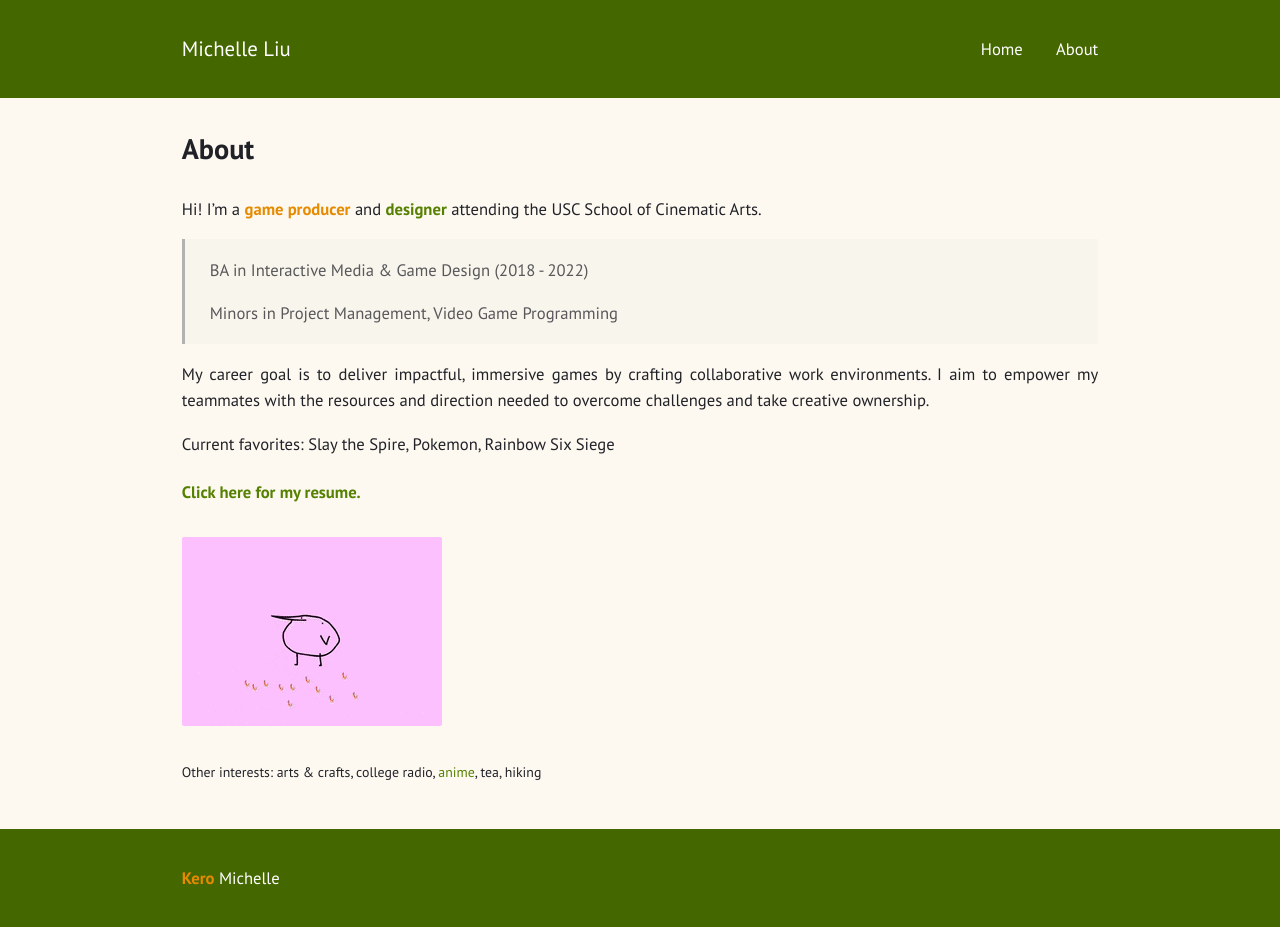
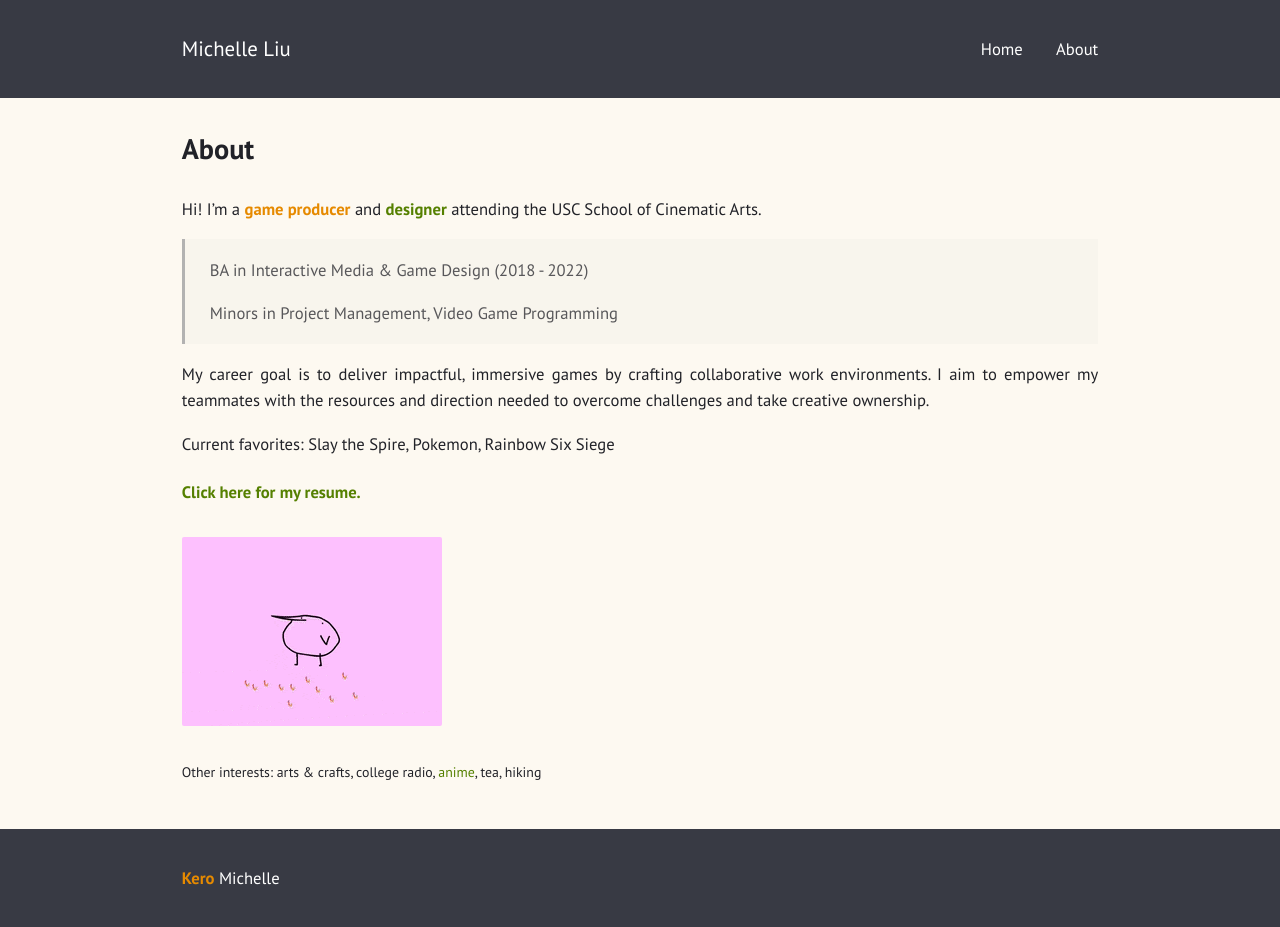
Before and after one commit to KeroMichelle/KeroMichelle.github.io, a Jekyll site: the page built from about-alt.md, in a window 1280 px wide. Built offline with Jekyll 4.4.1, drawn with Linux system fonts in a browser that asks for light colours.

Commit message:
Header and footer black hue

```diff
--- a/assets/css/frame.sass
+++ b/assets/css/frame.sass
@@ -13,7 +13,7 @@ body
   box-shadow: 0 0 .3em lighten($dark, 65%)
 
 body > header, body > footer
-  background: darken($green, 5%)
+  background: lighten($dark, 10%)
   color: $light
 
 @media (min-width: 32em)
```
